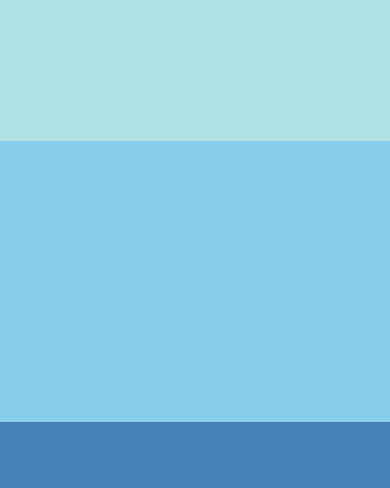
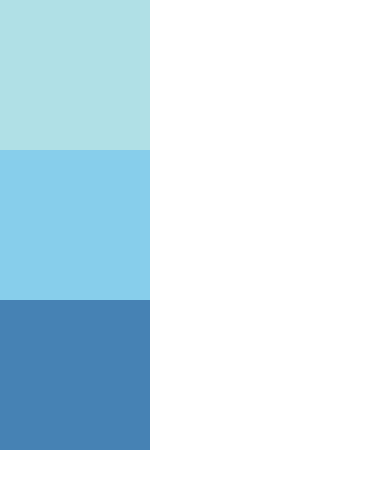
Before and after one commit to DeqingQu/ReactNativeTraining, a React Native app in the folder TrainingDemo/: screen / in a window 390 px wide. Shown: the top 488 px of the page. Built offline with nearby package versions, Linux system fonts and the light colour scheme.

Commit message:
flex directions

```diff
--- a/TrainingDemo/App.js
+++ b/TrainingDemo/App.js
@@ -18,6 +18,7 @@ import Blink from "./src/Blink"
 import StyleComponent from "./src/Style"
 import FixedDimensionsBasics from "./src/FixedDimensionsBasics"
 import FlexDimensionsBasics from "./src/FlexDimensionsBasics"
+import FlexDirectionBasics from "./src/FlexDirectionBasics"
 
 const instructions = Platform.select({
   ios: 'Press Cmd+R to reload,\n' +
@@ -55,7 +56,10 @@ export default class App extends Component<Props> {
         // <FixedDimensionsBasics />
 
         /*  Flex Dimenstions   */
-        <FlexDimensionsBasics />
+        // <FlexDimensionsBasics />
+
+        /*  Flex Direction  */
+        <FlexDirectionBasics />
     );
   }
 }
--- /dev/null
+++ b/TrainingDemo/src/FlexDirectionBasics.js
@@ -0,0 +1,15 @@
+import React, { Component } from 'react';
+import { View } from 'react-native';
+
+export default class FlexDirectionBasics extends Component {
+  render() {
+    return (
+      // Try setting `flexDirection` to `column`.
+      <View style={{flex: 1, flexDirection: 'column'}}>
+        <View style={{width: 150, height: 150, backgroundColor: 'powderblue'}} />
+        <View style={{width: 150, height: 150, backgroundColor: 'skyblue'}} />
+        <View style={{width: 150, height: 150, backgroundColor: 'steelblue'}} />
+      </View>
+    );
+  }
+};
```
